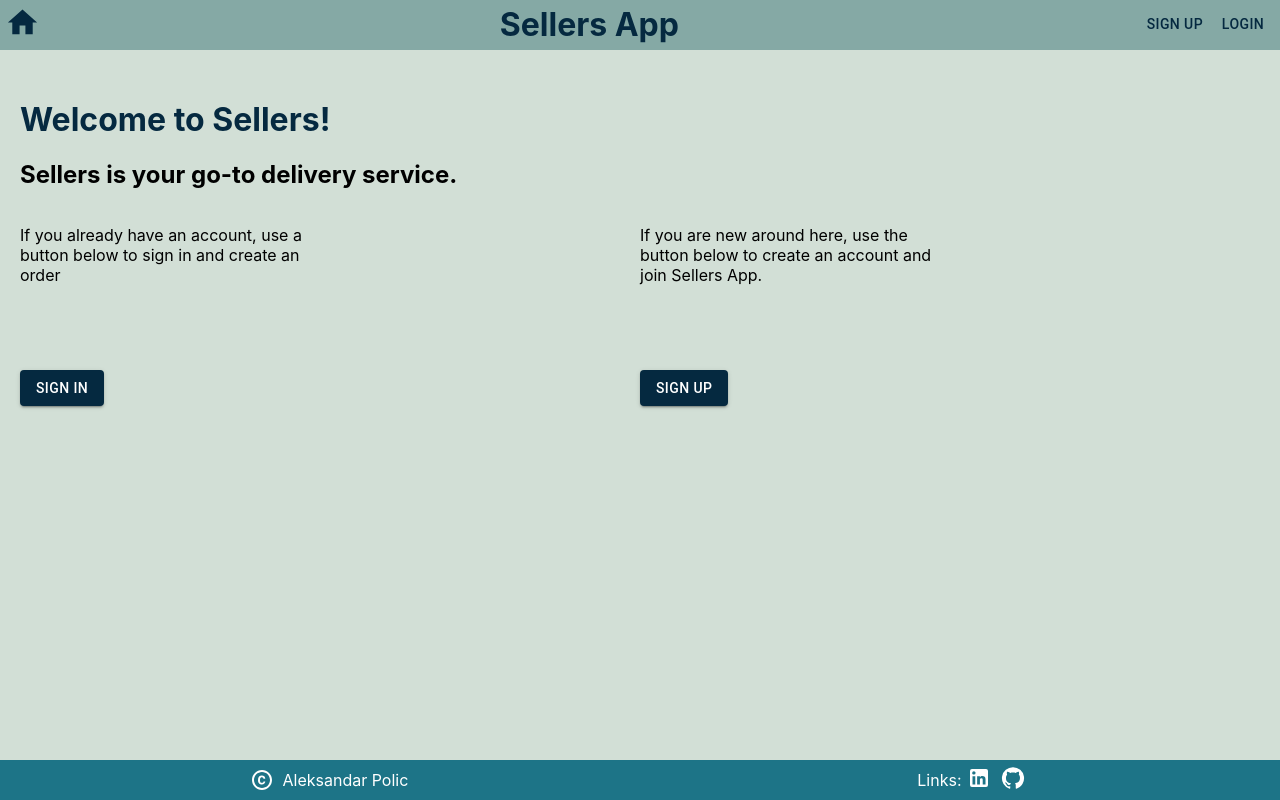
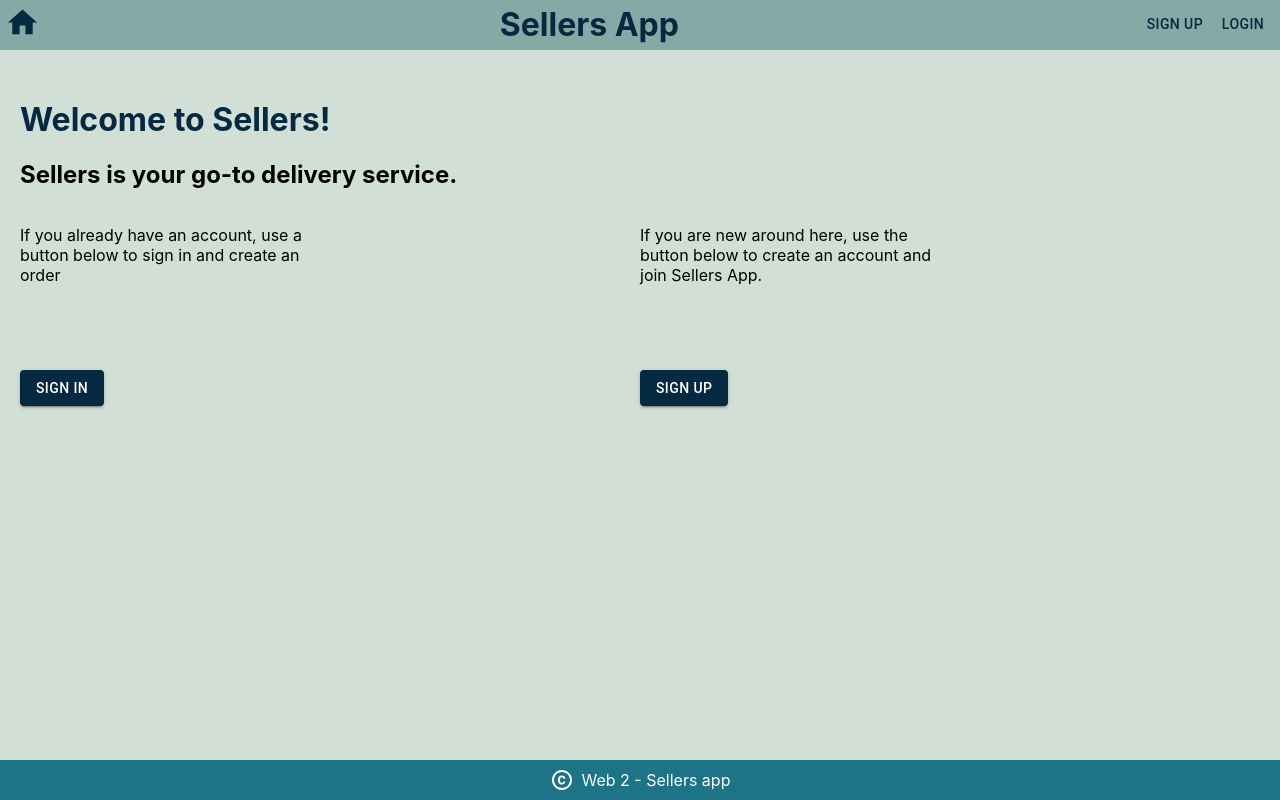
Before and after one commit to alex-polic/deliverix-client, a React (Create React App) app: page / in a window 1280 px wide. Built offline with nearby package versions, Linux system fonts and the light colour scheme.

Commit message:
New changes.

```diff
--- a/src/components/Layout/Footer.tsx
+++ b/src/components/Layout/Footer.tsx
@@ -7,15 +7,8 @@ export function Footer() {
             <div className={"footer-container"}>
                 <Box className={"copyright-info"}>
                     <Copyright/>
-                    <span>Aleksandar Polic</span>
+                    <span>Web 2 - Sellers app</span>
                 </Box>
-
-                <Box className={"copyright-info"}>
-                    <span>Links:</span>
-                    <Link href={"https://www.linkedin.com/in/aleksandar-polic8/"}><LinkedIn/></Link>
-                    <Link href={"https://github.com/alex-polic"}><GitHub/></Link>
-                </Box>
-
             </div>
         </footer>
     );
```
